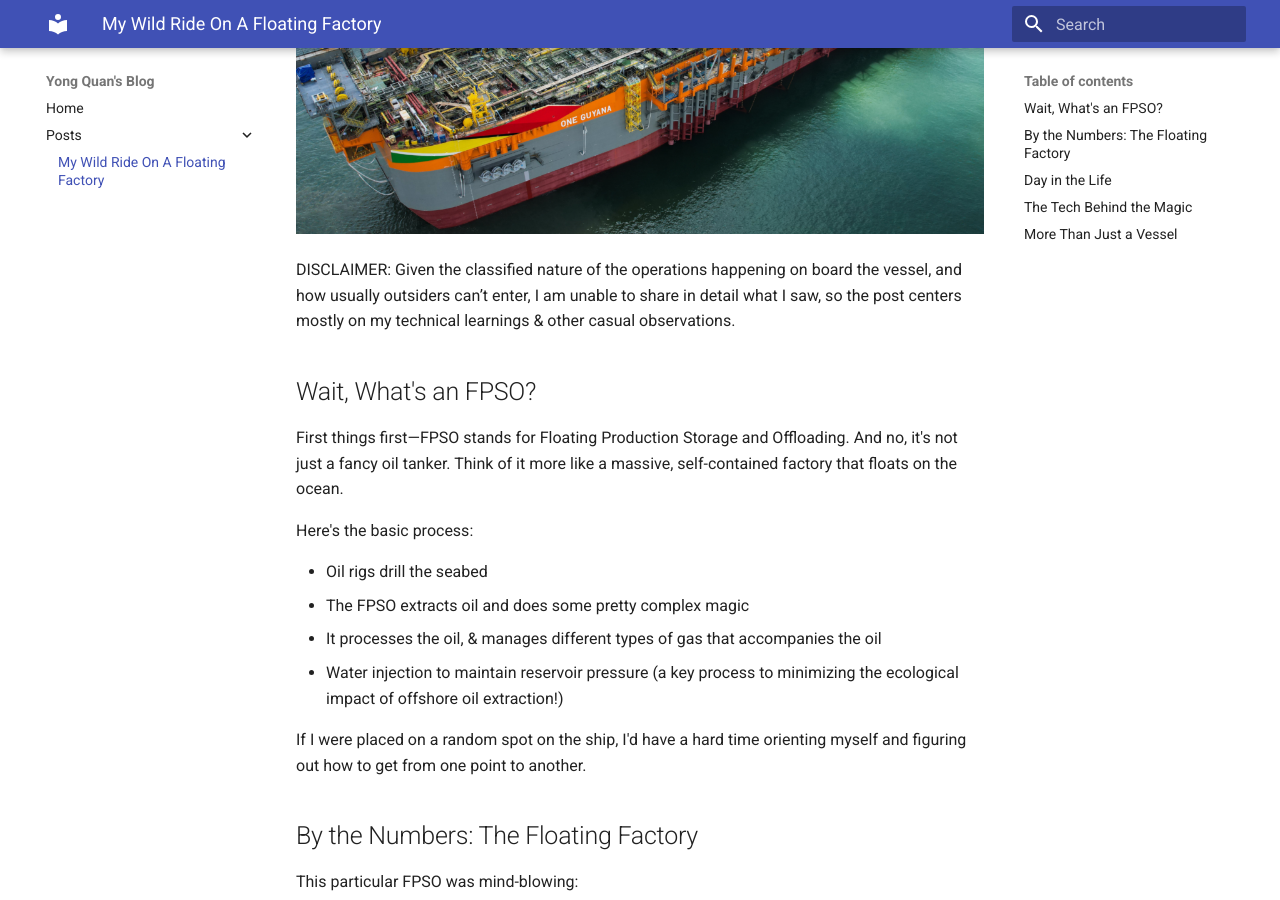
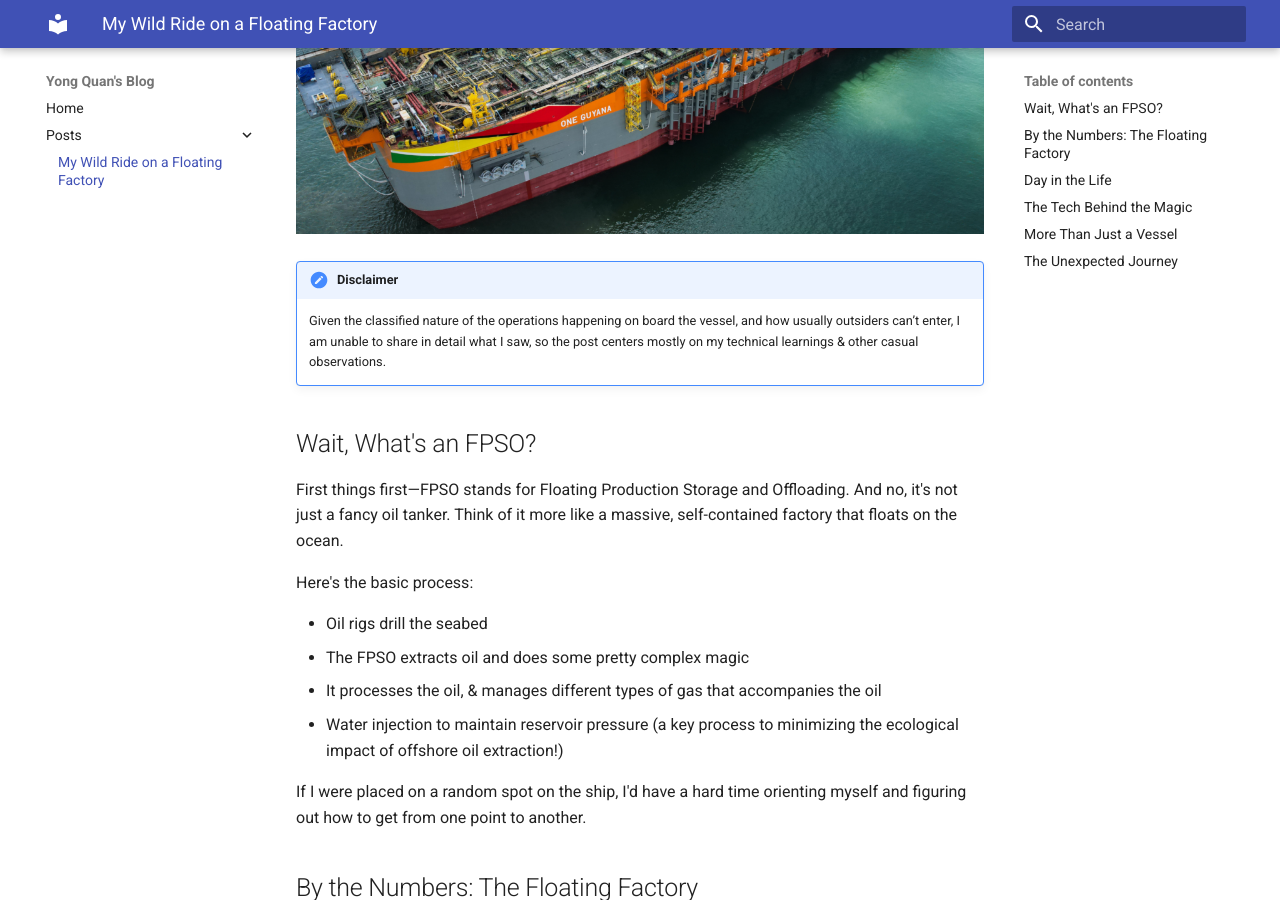
Before and after one commit to hermit46/yongquantan, an MkDocs documentation site: the page built from docs/posts/my_wild_ride_on_a_floating_factory.md, in a window 1280 px wide and 900 px high, scrolled down 545 px. Built offline with MkDocs 1.6.1 and Material for MkDocs 9.7.7, drawn with Linux system fonts in a browser that asks for light colours.

Commit message:
minor edit

```diff
--- a/docs/posts/my_wild_ride_on_a_floating_factory.md
+++ b/docs/posts/my_wild_ride_on_a_floating_factory.md
@@ -1,3 +1,13 @@
+---
+title: "My Wild Ride on a Floating Factory"
+date: 2025-01-27
+description: "Personal learnings while onboard the largest oil extraction vessel"
+categories:
+  - personal musings
+authors:
+  - yongquantan
+---
+
 # My Wild Ride On A Floating Factory
 
 Growing up in Singapore, I knew nothing about offshore oil and gas. My dad used to work in maritime industries, and I'd zone out every time he talked about shipping and charts. Little did I know I'd one day find myself on a massive floating vessel that's basically a city in the middle of the ocean.
@@ -6,9 +16,9 @@ The one I went on recently was the [FPSO One Guyana](https://www.sbmoffshore.com
 
 ![One Guyana FPSO](./assets/one_guyana_drydock.png)
 
-<aside>
-DISCLAIMER: Given the classified nature of the operations happening on board the vessel, and how usually outsiders can’t enter, I am unable to share in detail what I saw, so the post centers mostly on my technical learnings & other casual observations.
-</aside>
+!!! Disclaimer
+
+    Given the classified nature of the operations happening on board the vessel, and how usually outsiders can’t enter, I am unable to share in detail what I saw, so the post centers mostly on my technical learnings & other casual observations.
 
 
 ## Wait, What's an FPSO?
@@ -63,7 +73,7 @@ What struck me most wasn't the technology, but the scale. This floating factory
 
 Standing there, I felt small.  What gripped me then was the sense; that there are things much, much larger than myself, whose design I had no say in, whose form awes me, whose function is integral to our continued progress.
 
-**The Unexpected Journey**
+## The Unexpected Journey
 
 I can't share all the details of how I ended up here, but it's been an opportunity I never expected. And honestly? I'm grateful for every mind-blowing moment.
 
--- a/mkdocs.yml
+++ b/mkdocs.yml
@@ -2,3 +2,7 @@ site_name: Yong Quan's Blog
 site_url: https://yongquantan.com
 theme:
   name: material
+markdown_extensions:
+  - admonition
+  - pymdownx.details
+  - pymdownx.superfences
```
Also changed, not shown: 1 other file.
